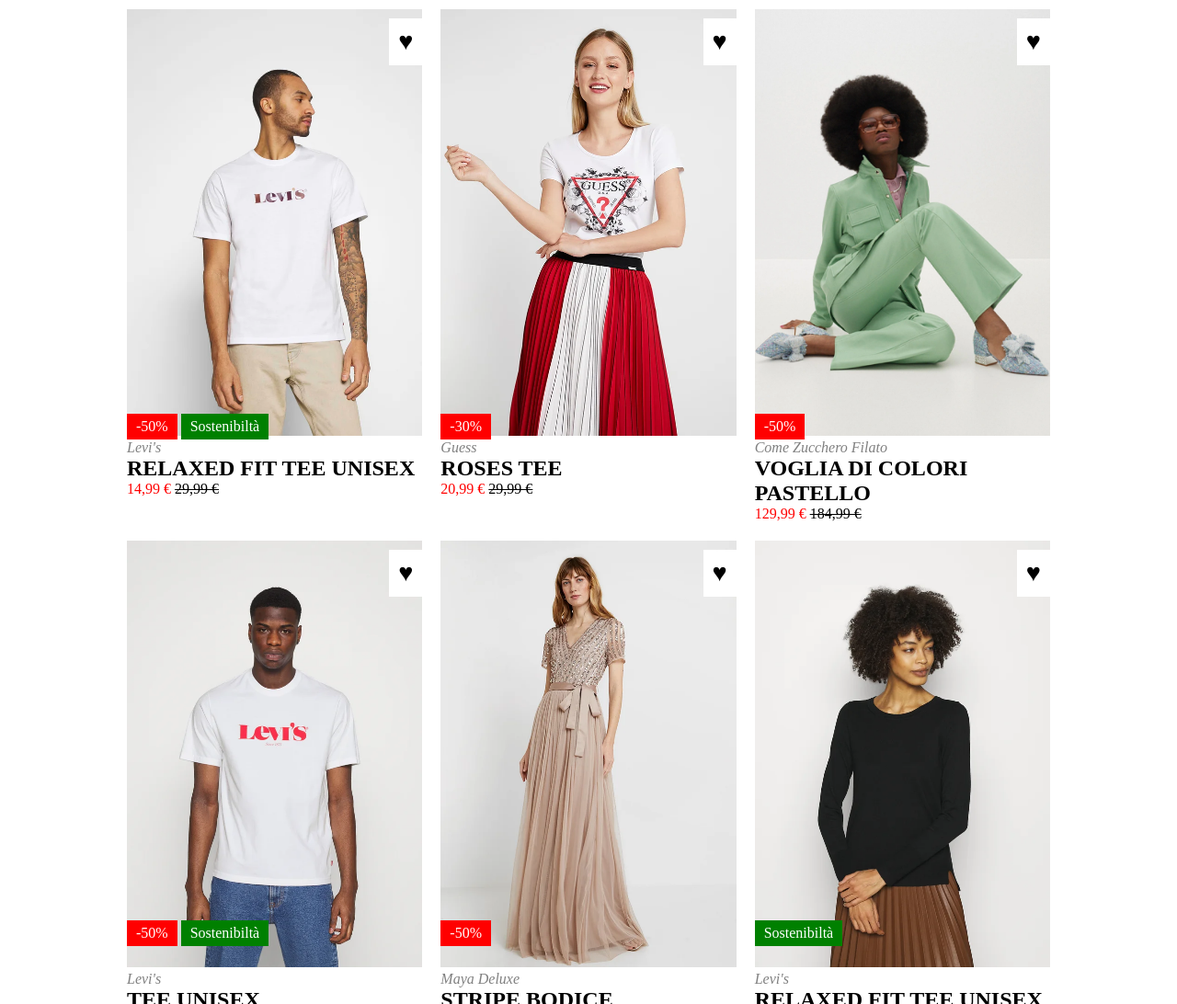
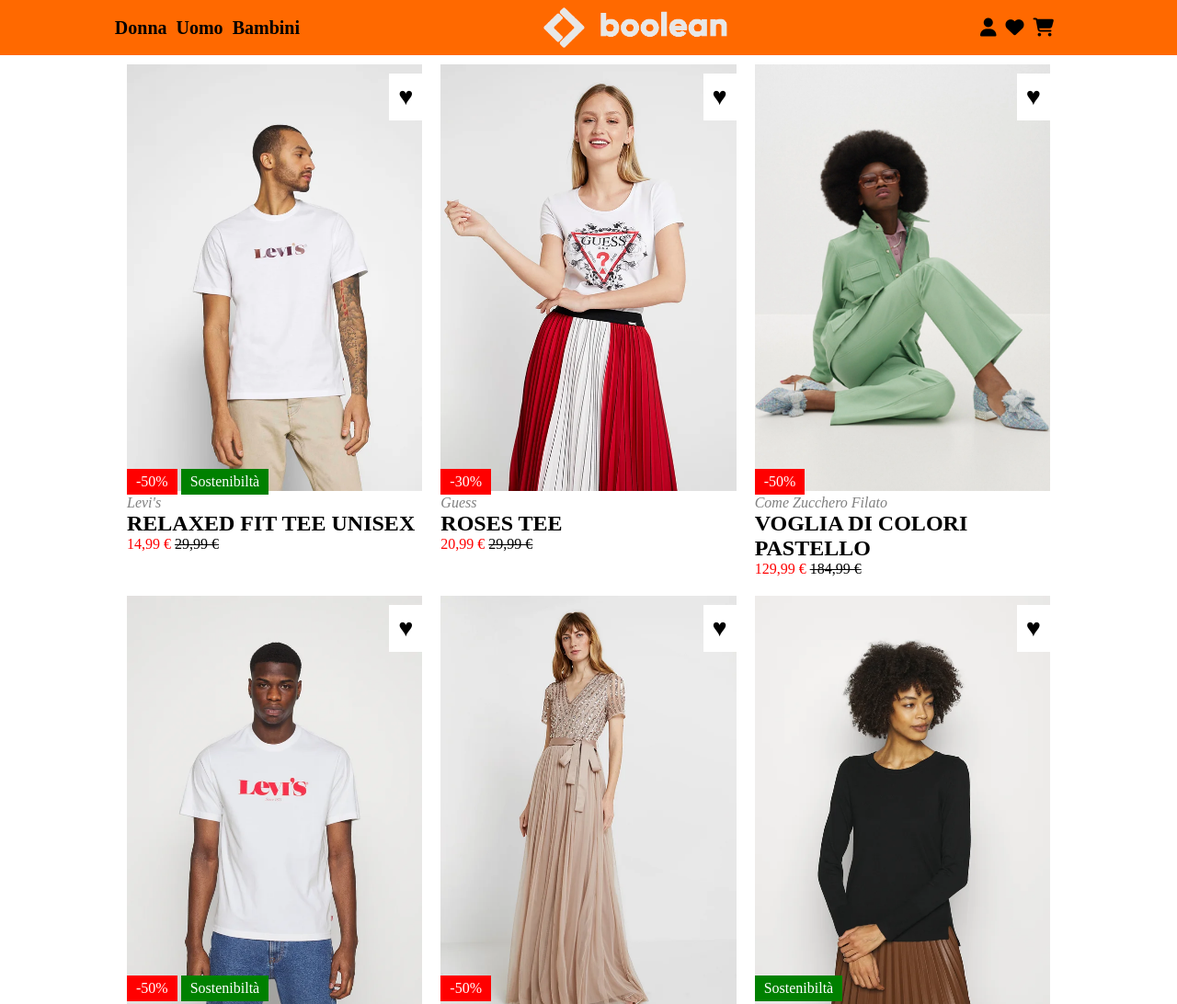
Before and after one commit to OmarThierno/html-css-boolando, a plain HTML site: page index.html in a window 1280 px wide. Shown: the top 1092 px of the page at 92% size. Drawn offline with Linux system fonts and the light colour scheme.

Commit message:
feat: add header section

```diff
--- a/css/style.css
+++ b/css/style.css
@@ -12,6 +12,10 @@
 a {
   color: inherit;
   text-decoration: none;
+}
+
+ul {
+  list-style-type: none;
 }
 
 /* Common */
@@ -49,6 +53,46 @@
   background-color: red;
   color: white;
 }
+
+.align-vertical-horizontal {
+  justify-content: center;
+  align-items: center;
+}
+
+/* header  */
+header {
+  background-color: #FF6900;
+  height: 60px;
+}
+
+.left-section {
+  width: 20%;
+}
+
+.header-list li {
+  font-size: 20px;
+  font-weight: 700;
+  margin-right: 10px;
+}
+
+.middle-section {
+  width: 70%;
+}
+
+.boolean-logo {
+  width: 200px;
+}
+
+.right-section {
+  width: 10%;
+  text-align: end;
+}
+
+.login-icons {
+  font-size: 20px;
+  margin-right: 6px;
+}
+
 /* main  */
 .main-container {
   flex-wrap: wrap;
--- a/index.html
+++ b/index.html
@@ -6,10 +6,30 @@
   <!-- custom style  -->
   <link rel="stylesheet" href="css/style.css">
   <title>Boolando</title>
+  <link rel="stylesheet" href="https://cdnjs.cloudflare.com/ajax/libs/font-awesome/6.5.1/css/all.min.css" integrity="sha512-DTOQO9RWCH3ppGqcWaEA1BIZOC6xxalwEsw9c2QQeAIftl+Vegovlnee1c9QX4TctnWMn13TZye+giMm8e2LwA==" crossorigin="anonymous" referrerpolicy="no-referrer" />
 
 </head>
 <body>
   <!-- header  -->
+  <header class="flex">
+    <div class="container flex align-vertical-horizontal">
+      <div class="left-section">
+        <ul class="header-list flex align-vertical-horizontal">
+          <li>Donna</li>
+          <li>Uomo</li>
+          <li>Bambini</li>
+        </ul>
+      </div>
+      <div class="middle-section flex align-vertical-horizontal">
+        <img class="boolean-logo" src="img/boolean-logo.png" alt="Boolean logo">
+      </div>
+      <div class="right-section">
+        <a  href=""><i class="fa-solid fa-user login-icons"></i></a>
+        <a href=""><i class="fa-solid fa-heart login-icons"></i></a>
+        <a href=""><i class="fa-solid fa-cart-shopping login-icons"></i></a>
+      </div>
+    </div>
+  </header>
   <!-- /header  -->
 
   <!-- main  -->
```
